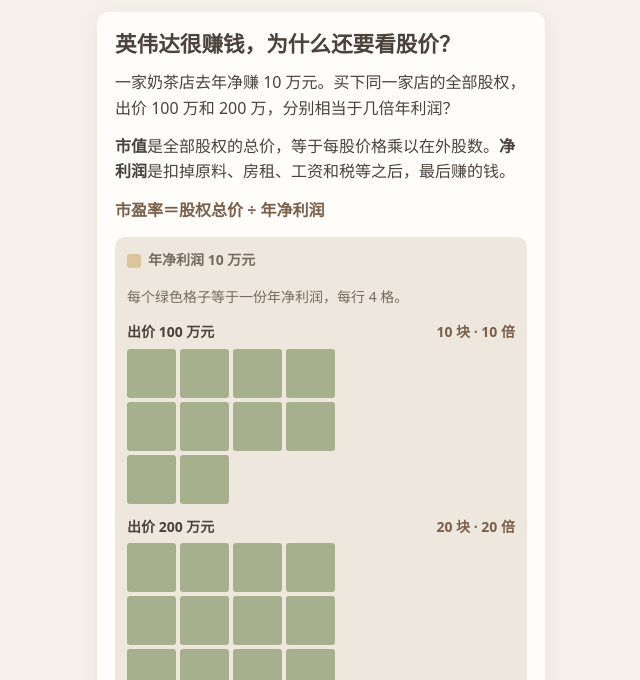
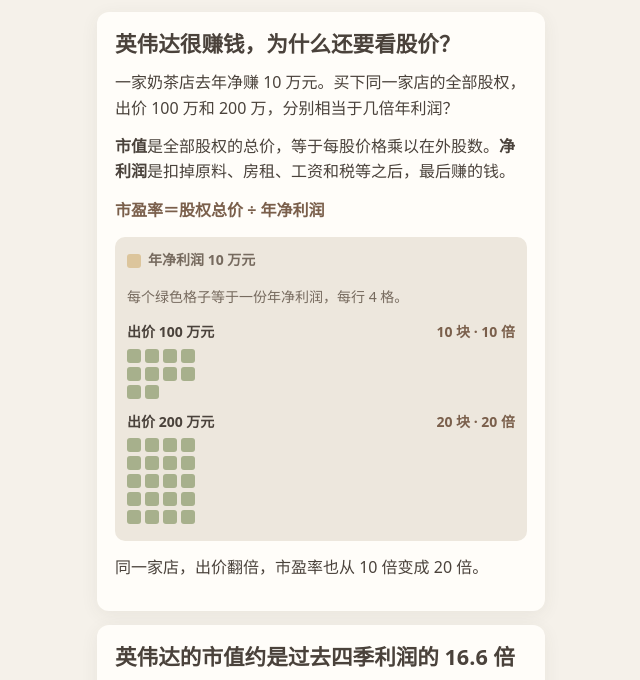
Before and after one commit to Gingermay-Beginner/SugarShare-site, a plain HTML site: page nvda-valuation.html in a window 1280 px wide. Shown: the part 84-764 px from the top of the page, without its empty margins (319-959 px from the left). Drawn offline with Linux system fonts and the light colour scheme.

Commit message:
Use the same square size for earnings and offers

```diff
--- a/nvda-valuation.html
+++ b/nvda-valuation.html
@@ -17,11 +17,11 @@ h1,h2{font-weight:800;line-height:1.32;margin:0 0 12px;font-size:1.35rem}p{margi
 .formula{font-weight:800;color:var(--accent);margin:13px 0}.scenario,.comparison-box{background:var(--surface-2);border-radius:10px;padding:12px;margin-top:14px}
 .details{margin-top:14px}.details a{color:var(--accent)}button{font:700 .875rem/1.5 var(--body);background:var(--surface);color:var(--ink);border:1px solid var(--line);border-radius:999px;padding:7px 12px;cursor:pointer}button:hover:not(:disabled){background:var(--accent-soft)}button.primary,button[aria-pressed=true]{background:var(--btn);border-color:var(--btn);color:white}button.primary:hover,button[aria-pressed=true]:hover{background:var(--accent)}button:disabled{opacity:.5;cursor:default}button:focus-visible,a:focus-visible,summary:focus-visible{outline:2px solid var(--accent);outline-offset:3px}.answer{margin-top:12px;color:var(--accent);font-weight:700}.answer:empty{display:none}[hidden]{display:none!important}
 .comparison{margin:12px 0 6px}.compare-row{margin-bottom:12px}.compare-label{display:flex;justify-content:space-between;align-items:baseline;gap:2px 10px;flex-wrap:wrap;font-size:.875rem}.compare-label b{color:var(--accent);font-variant-numeric:tabular-nums}.track{height:16px;background:#e2dacd;border-radius:4px;position:relative;margin-top:4px}.track span{display:block;height:100%;width:var(--value);background:var(--sage);border-radius:4px}.track.gold span{background:var(--tea)}.track.benchmark:after{content:"";position:absolute;left:57.61%;top:-3px;bottom:-3px;border-left:2px dashed var(--ink)}.axis{display:flex;justify-content:space-between;color:var(--ink-2);font-size:.8rem}.compare-row.selected .track span{background:var(--accent)}.compare-row.selected .compare-label strong{text-decoration:underline;text-underline-offset:4px}
-.comparison-box .compare-row:last-child{margin-bottom:0}.earnings-key{display:flex;align-items:center;gap:7px;color:var(--ink-2);font-size:.875rem}.earnings-key span{flex:0 0 14px;width:14px;height:14px;border-radius:3px;background:var(--tea)}
+.comparison-box .compare-row:last-child{margin-bottom:0}.opening-comparison{--offer-unit:14px}.earnings-key{display:flex;align-items:center;gap:7px;color:var(--ink-2);font-size:.875rem}.earnings-key span{flex:0 0 var(--offer-unit);width:var(--offer-unit);height:var(--offer-unit);border-radius:3px;background:var(--tea)}
 @media(max-width:380px){.wordmark small{display:none}.sheet section{padding:14px}}
 .value-grid{display:grid;grid-template-columns:repeat(4,minmax(0,1fr));gap:4px;margin:5px 0}.value-grid span{aspect-ratio:1;border-radius:3px;background:var(--sage)}.value-grid.profit-grid span{background:var(--tea)}.value-grid .partial{background:linear-gradient(to right,var(--sage) 55%,var(--line) 55%)}.comparison-box figcaption{margin-bottom:8px}
 .value-pair{display:grid;grid-template-columns:repeat(2,minmax(0,1fr));gap:12px}.value-pair .compare-row{margin:0}.value-pair .compare-label{display:grid;gap:2px}
-.offer-grid{width:min(100%,13rem)}
+.offer-grid{width:max-content;grid-template-columns:repeat(4,var(--offer-unit))}
 </style>
 <main>
 <header><div class="wordmark"><strong>糖分</strong><small>先看懂，再持有</small></div><span class="meta ticker">英伟达 · NVDA</span></header>
@@ -32,7 +32,7 @@ h1,h2{font-weight:800;line-height:1.32;margin:0 0 12px;font-size:1.35rem}p{margi
 <p>一家奶茶店去年净赚 10 万元。买下同一家店的全部股权，出价 100 万和 200 万，分别相当于几倍年利润？</p>
 <p><b>市值</b>是全部股权的总价，等于每股价格乘以在外股数。<b>净利润</b>是扣掉原料、房租、工资和税等之后，最后赚的钱。</p>
 <div class="formula">市盈率＝股权总价 ÷ 年净利润</div>
-<div class="comparison-box" aria-label="两种出价相当于多少块年净利润">
+<div class="comparison-box opening-comparison" aria-label="两种出价相当于多少块年净利润">
 <p class="earnings-key"><span aria-hidden="true"></span><strong>年净利润 10 万元</strong></p><p><small>每个绿色格子等于一份年净利润，每行 4 格。</small></p>
 <div class="compare-row"><div class="compare-label"><strong>出价 100 万元</strong><b>10 块 · 10 倍</b></div><div class="value-grid offer-grid" aria-hidden="true"><span></span><span></span><span></span><span></span><span></span><span></span><span></span><span></span><span></span><span></span></div></div>
 <div class="compare-row"><div class="compare-label"><strong>出价 200 万元</strong><b>20 块 · 20 倍</b></div><div class="value-grid offer-grid" aria-hidden="true"><span></span><span></span><span></span><span></span><span></span><span></span><span></span><span></span><span></span><span></span><span></span><span></span><span></span><span></span><span></span><span></span><span></span><span></span><span></span><span></span></div></div>
```
